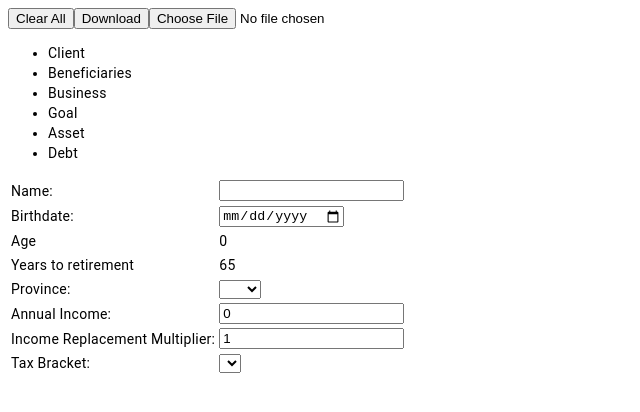
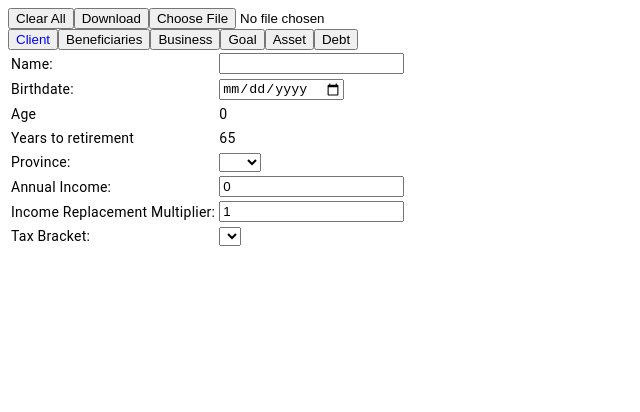
Before and after one commit to ynvtlmr/dynamic-needs-analysis, an Angular app: page /client in a window 1280 px wide. Shown: the top 412 px of the page, without its empty margins (0-640 px from the left). Built offline with nearby package versions, Linux system fonts and the light colour scheme.

Commit message:
change nav to use buttons

```diff
--- a/src/app/app.component.css
+++ b/src/app/app.component.css
@@ -0,0 +1,3 @@
+.active {
+  color: blue;
+}
--- a/src/app/app.component.html
+++ b/src/app/app.component.html
@@ -4,12 +4,12 @@
 <input type="file" (change)="loadLocalStorageFromFile($event)" />
 <br />
 
-<ul>
-  <li routerLink="/client" routerLinkActive="active">Client</li>
-  <li routerLink="/beneficiaries" routerLinkActive="active">Beneficiaries</li>
-  <li routerLink="/business" routerLinkActive="active">Business</li>
-  <li routerLink="/goal" routerLinkActive="active">Goal</li>
-  <li routerLink="/asset" routerLinkActive="active">Asset</li>
-  <li routerLink="/debt" routerLinkActive="active">Debt</li>
-</ul>
+<button
+  *ngFor="let link of navLinks"
+  [class.active]="selectedTab === link.path"
+  (click)="selectedTab = link.path"
+  [routerLink]="link.path">
+  {{link.label}}
+</button>
+
 <router-outlet></router-outlet>
--- a/src/app/app.component.ts
+++ b/src/app/app.component.ts
@@ -1,12 +1,17 @@
 import { Component } from '@angular/core';
 import { CommonModule } from '@angular/common';
-import { RouterLink, RouterLinkActive, RouterOutlet } from '@angular/router';
+import { Router, RouterLink, RouterLinkActive, RouterOutlet } from '@angular/router';
 import { ClientComponent } from './client/client.component';
 import { BeneficiaryComponent } from './beneficiary/beneficiary.component';
 import { BusinessComponent } from './business/business.component';
 import { GoalComponent } from './goal/goal.component';
 import { LocalStorageService } from './services/local-storage.service';
 import { AssetComponent } from './finance/asset.component';
+
+interface NavLink {
+  path: string;
+  label: string;
+}
 
 @Component({
   selector: 'app-root',
@@ -29,7 +34,7 @@ export class AppComponent {
   title = 'dynamic-needs-analysis';
   selectedTab: string = 'client';
 
-  constructor(private localStorageService: LocalStorageService) {}
+  constructor(private localStorageService: LocalStorageService, private router: Router) {}
 
   clearAllLocalStorage() {
     this.localStorageService.clearAll();
@@ -42,4 +47,13 @@ export class AppComponent {
   loadLocalStorageFromFile(event: Event) {
     this.localStorageService.loadFromFile(event);
   }
+
+  navLinks: NavLink[] = [
+    { path: 'client', label: 'Client' },
+    { path: 'beneficiaries', label: 'Beneficiaries' },
+    { path: 'business', label: 'Business' },
+    { path: 'goal', label: 'Goal' },
+    { path: 'asset', label: 'Asset' },
+    { path: 'debt', label: 'Debt' },
+  ];
 }
```
